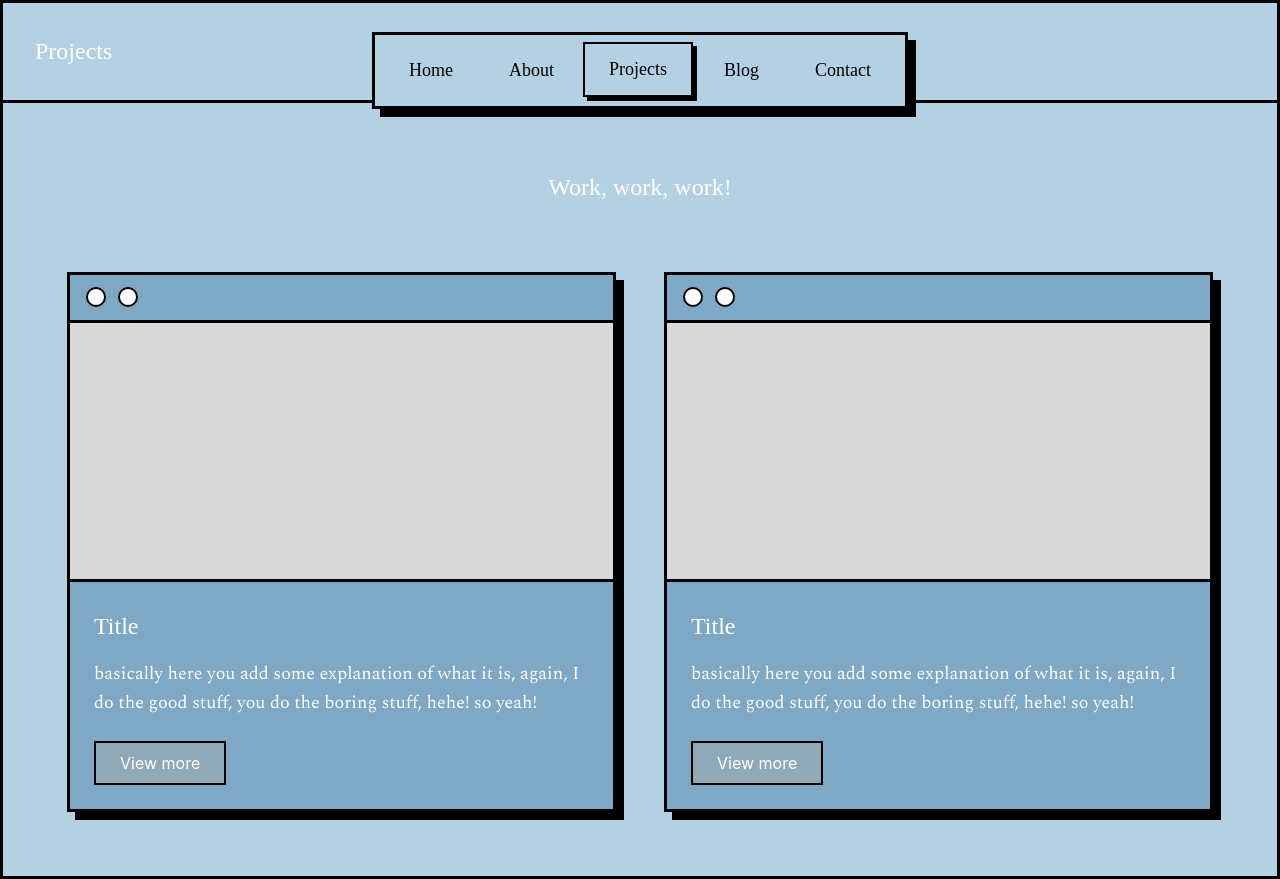
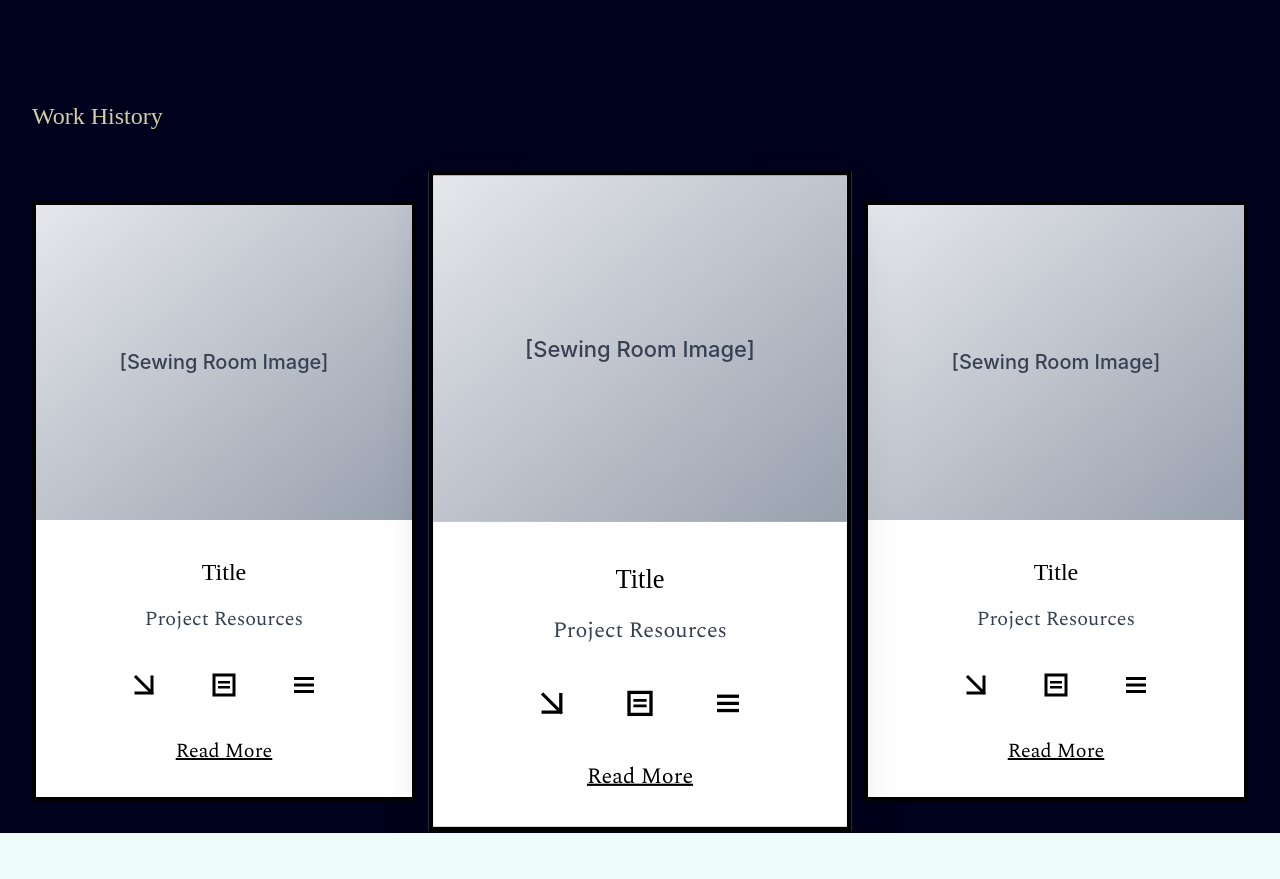
Before and after one commit to SAKETH11111/portfolio, a Next.js app: page /projects in a window 1280 px wide. After the commit the page ends 833 px from the top, so only its background shows below. Built offline with nearby package versions, Linux system fonts and the light colour scheme; a web font is replaced by a local one.

Commit message:
feat: implement dark mode support in BrutalistNavigation component; add new brutalist navigation styles in global CSS; remove unused screenshot file

```diff
--- a/src/app/globals.css
+++ b/src/app/globals.css
@@ -834,6 +834,28 @@ body {
   }
 }
 
+/* Dark mode for brutalist navigation */
+.brutalist-nav-container.bg-white {
+  background: white;
+  box-shadow: 8px 8px 0px 0px rgba(255, 255, 255, 0.3);
+}
+
+.brutalist-nav-container.bg-white .brutalist-nav-item {
+  color: #000000;
+}
+
+.brutalist-nav-container.bg-white .brutalist-nav-item:hover {
+  background: rgba(0, 0, 0, 0.05);
+  border: 2px solid #000000;
+  box-shadow: 4px 4px 0px 0px rgba(0, 0, 0, 0.5);
+}
+
+.brutalist-nav-container.bg-white .brutalist-nav-item-active {
+  background: rgba(0, 0, 0, 0.05);
+  border: 2px solid #000000;
+  box-shadow: 4px 4px 0px 0px rgba(0, 0, 0, 0.5);
+}
+
 /* Print styles */
 @media print {
   .fixed {
--- a/src/app/projects/page.tsx
+++ b/src/app/projects/page.tsx
@@ -1,74 +1,141 @@
-import BrutalistNavigation from "@/components/BrutalistNavigation";
+export default function Projects() {
+  const projects = [
+    {
+      id: 1,
+      title: "Title",
+      subtitle: "Project Resources",
+      image: "/images/sewing-room.jpg",
+    },
+    {
+      id: 2,
+      title: "Title",
+      subtitle: "Project Resources",
+      image: "/images/sewing-room.jpg",
+    },
+    {
+      id: 3,
+      title: "Title",
+      subtitle: "Project Resources",
+      image: "/images/sewing-room.jpg",
+    },
+  ];
 
-export default function Projects() {
   return (
-    <div className="min-h-screen flex flex-col border-[3px] border-black">
-      {/* Brutalist Navigation */}
-      <BrutalistNavigation pageColor="projects" />
-
-      {/* Header */}
-      <div className="w-full h-[100px] bg-[#B3D1E3] border-b-[3px] border-black flex items-center pl-8">
-        <h1 className="text-white font-zen-antique text-5xl font-normal">Projects</h1>
+    <div className="min-h-screen bg-[#00011C] flex flex-col">
+      {/* Page Title - Space for navbar */}
+      <div className="pt-24 pb-8 px-4 md:px-8">
+        <h1 className="text-[#D5CEA5] font-zen-antique text-8xl md:text-9xl lg:text-[12rem]">
+          Work History
+        </h1>
       </div>
 
-      {/* Main Content Area */}
-      <div className="flex-1 bg-[#B3D1E3] p-16">
-        {/* Main Heading */}
-        <h2 className="text-white text-6xl font-zen-antique text-center mb-16">
-          Work, work, work!
-        </h2>
+      {/* Projects Container - Fill remaining space and center properly */}
+      <div className="flex-1 flex items-center justify-center p-4 md:p-8">
+        <div className="flex gap-8 items-center justify-center w-full max-w-[1600px]">
+          {projects.map((project, index) => {
+            const isMiddle = index === 1;
+            return (
+              <div
+                key={project.id}
+                className={`bg-white border-4 border-black flex flex-col transition-all duration-500 ${
+                  isMiddle ? 'scale-110 z-10 shadow-2xl' : 'scale-100'
+                }`}
+                style={{
+                  width: '420px',
+                  height: '600px',
+                }}
+              >
+                {/* Project Image */}
+                <div
+                  className="bg-gray-300 relative overflow-hidden"
+                  style={{
+                    height: '350px',
+                  }}
+                >
+                  {/* Placeholder for sewing room image */}
+                  <div className="w-full h-full bg-gradient-to-br from-gray-200 to-gray-400 flex items-center justify-center text-gray-700 text-xl font-medium">
+                    [Sewing Room Image]
+                  </div>
+                </div>
 
-        {/* Projects Grid */}
-        <div className="grid grid-cols-1 md:grid-cols-2 gap-12 max-w-6xl mx-auto">
-          {/* Project Card 1 */}
-          <div className="border-[3px] border-black shadow-[8px_8px_0px_0px_rgba(0,0,0,1)]">
-            {/* Browser Header */}
-            <div className="h-12 bg-[#7FA8C4] border-b-[3px] border-black flex items-center px-4 gap-3">
-              <div className="w-5 h-5 rounded-full border-[2px] border-black bg-white"></div>
-              <div className="w-5 h-5 rounded-full border-[2px] border-black bg-white"></div>
-            </div>
+                {/* Project Content */}
+                <div className="p-8 text-center flex flex-col justify-between bg-white flex-1">
+                  <div className="mb-6">
+                    <h2 className="text-black font-zen-antique mb-3 text-4xl">
+                      {project.title}
+                    </h2>
+                    <p className="text-gray-700 font-spectral text-xl">
+                      {project.subtitle}
+                    </p>
+                  </div>
 
-            {/* Content Area */}
-            <div className="bg-[#D9D9D9] h-64"></div>
+                  {/* Icon Links */}
+                  <div className="flex gap-6 justify-center mb-6">
+                    {/* Arrow Icon */}
+                    <button className="flex items-center justify-center hover:bg-gray-100 transition-colors w-14 h-14">
+                      <svg
+                        width="32"
+                        height="32"
+                        viewBox="0 0 32 32"
+                        fill="none"
+                      >
+                        <path
+                          d="M8 8L24 24M24 24V8M24 24H8"
+                          stroke="black"
+                          strokeWidth="3"
+                          strokeLinecap="square"
+                        />
+                      </svg>
+                    </button>
 
-            {/* Footer */}
-            <div className="bg-[#7FA8C4] border-t-[3px] border-black p-6">
-              <h3 className="text-white font-zen-antique text-3xl mb-3">Title</h3>
-              <p className="text-white font-spectral text-lg mb-6 leading-relaxed">
-                basically here you add some explanation of what it
-                is, again, I do the good stuff, you do the boring
-                stuff, hehe! so yeah!
-              </p>
-              <button className="bg-[#8FA9B9] text-white px-6 py-2 font-system text-base border-[2px] border-black hover:bg-[#7A94A4] transition-colors">
-                View more
-              </button>
-            </div>
-          </div>
+                    {/* Document Icon */}
+                    <button className="flex items-center justify-center hover:bg-gray-100 transition-colors w-14 h-14">
+                      <svg
+                        width="32"
+                        height="32"
+                        viewBox="0 0 32 32"
+                        fill="none"
+                      >
+                        <rect
+                          x="6"
+                          y="6"
+                          width="20"
+                          height="20"
+                          stroke="black"
+                          strokeWidth="3"
+                          fill="none"
+                        />
+                        <rect x="10" y="12" width="12" height="2.5" fill="black" />
+                        <rect x="10" y="17" width="12" height="2.5" fill="black" />
+                      </svg>
+                    </button>
 
-          {/* Project Card 2 */}
-          <div className="border-[3px] border-black shadow-[8px_8px_0px_0px_rgba(0,0,0,1)]">
-            {/* Browser Header */}
-            <div className="h-12 bg-[#7FA8C4] border-b-[3px] border-black flex items-center px-4 gap-3">
-              <div className="w-5 h-5 rounded-full border-[2px] border-black bg-white"></div>
-              <div className="w-5 h-5 rounded-full border-[2px] border-black bg-white"></div>
-            </div>
+                    {/* Menu Icon */}
+                    <button className="flex items-center justify-center hover:bg-gray-100 transition-colors w-14 h-14">
+                      <svg
+                        width="32"
+                        height="32"
+                        viewBox="0 0 32 32"
+                        fill="none"
+                      >
+                        <rect x="6" y="8" width="20" height="3" fill="black" />
+                        <rect x="6" y="14.5" width="20" height="3" fill="black" />
+                        <rect x="6" y="21" width="20" height="3" fill="black" />
+                      </svg>
+                    </button>
+                  </div>
 
-            {/* Content Area */}
-            <div className="bg-[#D9D9D9] h-64"></div>
-
-            {/* Footer */}
-            <div className="bg-[#7FA8C4] border-t-[3px] border-black p-6">
-              <h3 className="text-white font-zen-antique text-3xl mb-3">Title</h3>
-              <p className="text-white font-spectral text-lg mb-6 leading-relaxed">
-                basically here you add some explanation of what it
-                is, again, I do the good stuff, you do the boring
-                stuff, hehe! so yeah!
-              </p>
-              <button className="bg-[#8FA9B9] text-white px-6 py-2 font-system text-base border-[2px] border-black hover:bg-[#7A94A4] transition-colors">
-                View more
-              </button>
-            </div>
-          </div>
+                  {/* Read More Link */}
+                  <a
+                    href="#"
+                    className="text-black font-spectral underline hover:text-gray-700 transition-colors text-xl"
+                  >
+                    Read More
+                  </a>
+                </div>
+              </div>
+            );
+          })}
         </div>
       </div>
     </div>
--- a/src/components/BrutalistNavigation.tsx
+++ b/src/components/BrutalistNavigation.tsx
@@ -18,9 +18,10 @@ const navItems: NavItem[] = [
 
 interface BrutalistNavigationProps {
   pageColor: 'about' | 'projects' | 'contact';
+  darkMode?: boolean;
 }
 
-export default function BrutalistNavigation({ pageColor }: BrutalistNavigationProps) {
+export default function BrutalistNavigation({ pageColor, darkMode = false }: BrutalistNavigationProps) {
   const pathname = usePathname();
 
   const getBgColor = () => {
@@ -37,7 +38,7 @@ export default function BrutalistNavigation({ pageColor }: BrutalistNavigationPr
 
   return (
     <nav className="brutalist-nav">
-      <div className={`brutalist-nav-container ${getBgColor()}`}>
+      <div className={`brutalist-nav-container ${darkMode ? 'bg-white' : getBgColor()} ${darkMode ? 'border-white' : ''}`}>
         <ul className="brutalist-nav-list">
           {navItems.map((item) => (
             <li key={item.href}>
@@ -45,7 +46,8 @@ export default function BrutalistNavigation({ pageColor }: BrutalistNavigationPr
                 href={item.href}
                 className={`
                   brutalist-nav-item
-                  ${pathname === item.href ? `brutalist-nav-item-active ${getActiveColor()}` : ''}
+                  ${darkMode ? 'text-black hover:bg-gray-100' : ''}
+                  ${pathname === item.href ? `brutalist-nav-item-active ${darkMode ? 'bg-gray-100' : getActiveColor()}` : ''}
                 `}
               >
                 {item.label}
```
Also changed, not shown: Screenshot 2025-07-24 at 11.15.40 AM.png (added), 1 other file (tests, documents, lock files or other folders).
